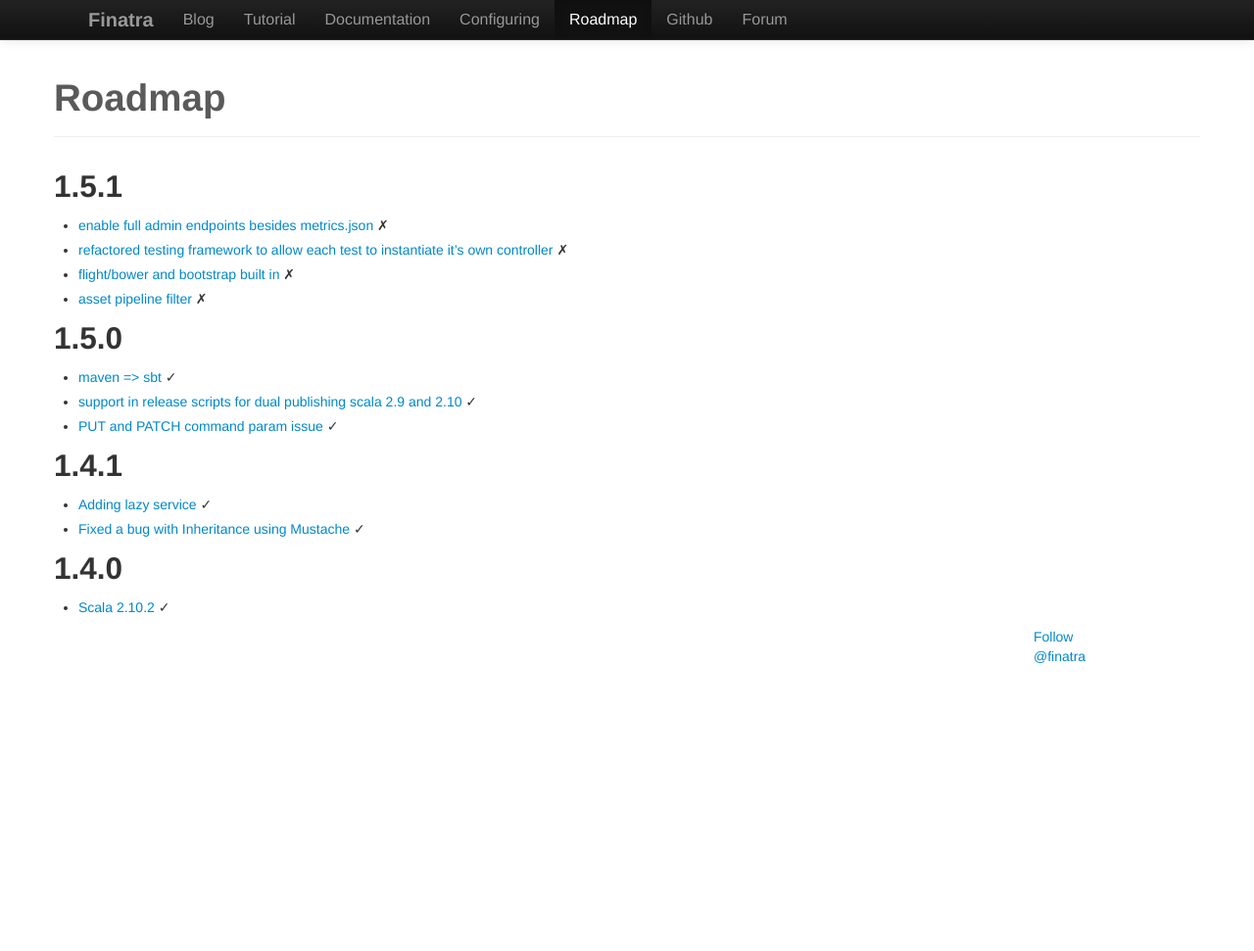
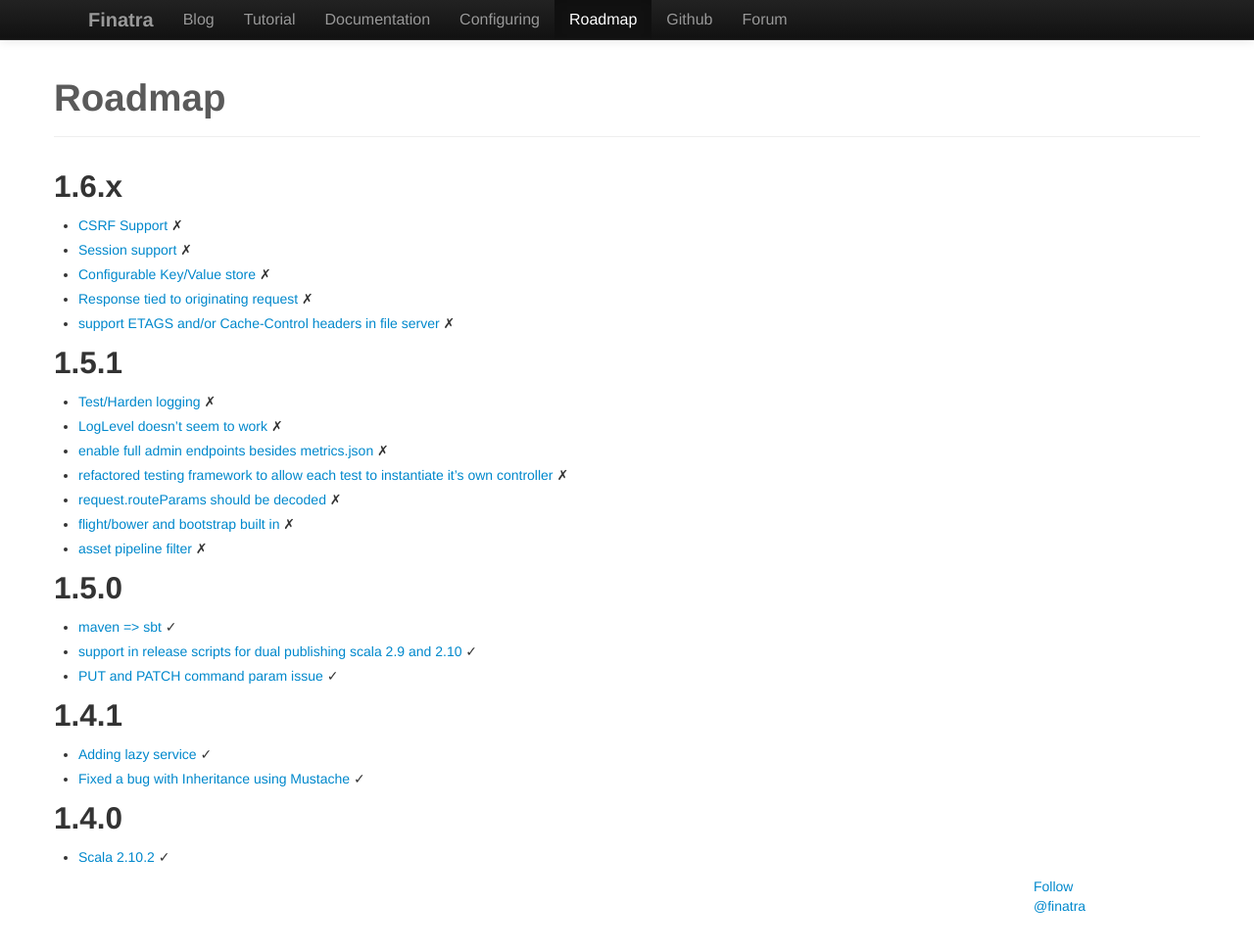
Before and after one commit to capotej/finatra-site, a Jekyll site: the page built from roadmap.md, in a window 1280 px wide and 985 px high. Shown: the top 971 px of the window at 98% size. Built offline with Jekyll 4.4.1, drawn with Linux system fonts in a browser that asks for light colours; nearby versions of some CDN libraries; Markdown is read by kramdown in place of the engine named in the settings; comment, search, counter and statistics services are not loaded.

Commit message:
add roadmap

```diff
--- a/roadmap.md
+++ b/roadmap.md
@@ -1,14 +1,25 @@
 ---
-title: Roadmap
+title: Roadmap - Finatra
 layout: finatra
 ---
 <div class="page-header">
 <h1>Roadmap</h1>
 </div>
+## 1.6.x
+
+  * [CSRF Support](https://github.com/twitter/finatra/issues/89) ✗
+  * [Session support](https://github.com/twitter/finatra/issues/88) ✗
+  * [Configurable Key/Value store](https://github.com/twitter/finatra/issues/87) ✗
+  * [Response tied to originating request](https://github.com/twitter/finatra/issues/86) ✗
+  * [support ETAGS and/or Cache-Control headers in file server](https://github.com/twitter/finatra/issues/73) ✗
+
 ## 1.5.1
 
+  * [Test/Harden logging](https://github.com/twitter/finatra/issues/84) ✗
+  * [LogLevel doesn't seem to work](https://github.com/twitter/finatra/issues/83) ✗
   * [enable full admin endpoints besides metrics.json](https://github.com/twitter/finatra/issues/74) ✗
   * [refactored testing framework to allow each test to instantiate it's own controller](https://github.com/twitter/finatra/pull/70) ✗
+  * [request.routeParams should be decoded](https://github.com/twitter/finatra/issues/68) ✗
   * [flight/bower and bootstrap built in](https://github.com/twitter/finatra/issues/63) ✗
   * [asset pipeline filter](https://github.com/twitter/finatra/issues/62) ✗
 
```
Also changed, not shown: 1 other file.
